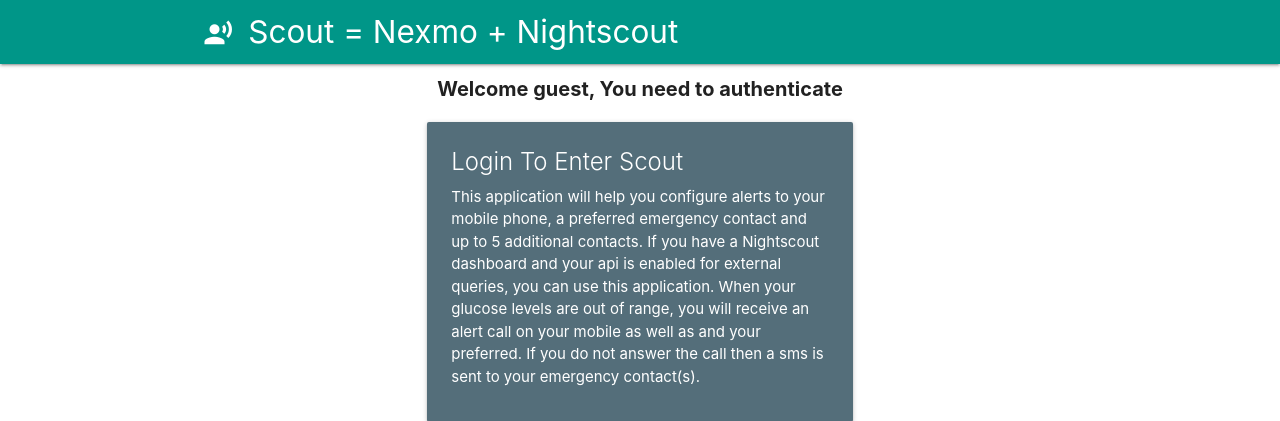
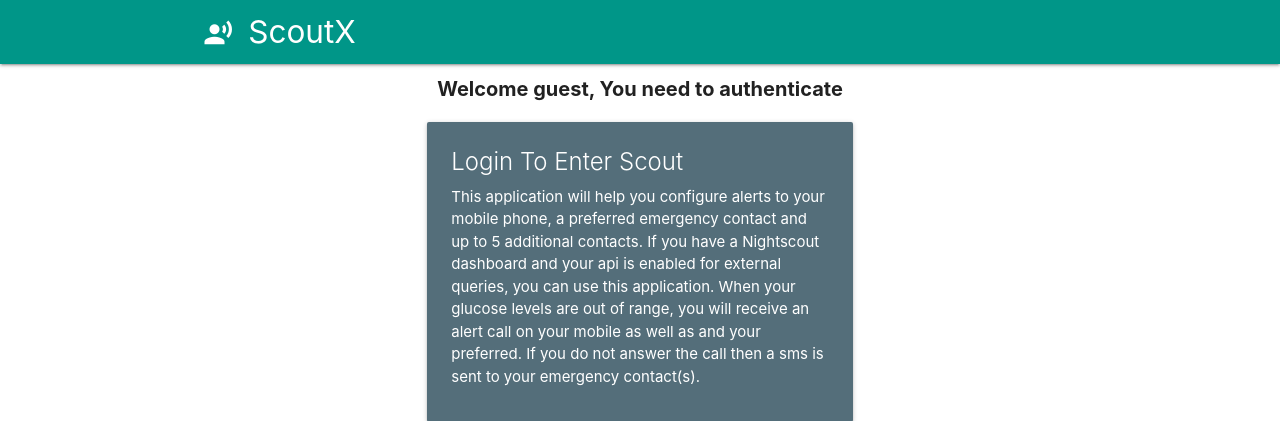
Before and after one commit to alphacentauri82/scoutx, a Flask app: page / in a window 1280 px wide. Shown: the top 421 px of the page. Run offline with Flask 2, Linux system fonts and the light colour scheme; data that the repository does not hold is empty; parts of the project's set-up code (start-up, migrations or seed data) failed here and were passed over; some libraries are stand-ins or nearby versions.

Commit message:
Changing title

```diff
--- a/templates/layout.html
+++ b/templates/layout.html
@@ -18,8 +18,7 @@
           <div class="row">
             <div class="col">
               <a href="#" class="brand-logo"
-                ><i class="material-icons logo">record_voice_over</i> Scout =
-                Nexmo + Nightscout</a
+                ><i class="material-icons logo">record_voice_over</i> ScoutX </a
               >
             </div>
           </div>
```
